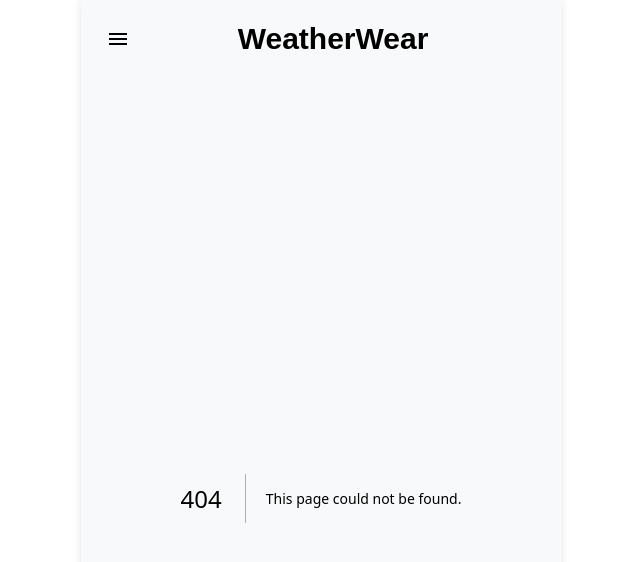
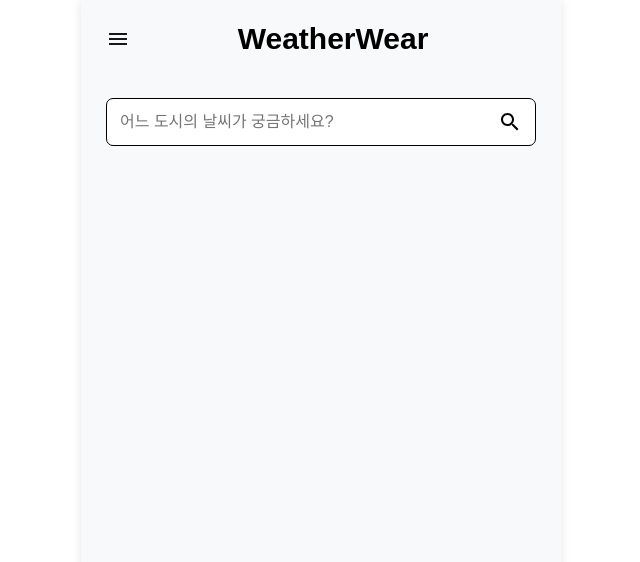
Before and after one commit to msuhyeon/weather-wear, a Next.js app: page /search in a window 1280 px wide. Before the commit this address had no page. Shown: the top 562 px of the page, without its empty margins (319-959 px from the left). Built offline with nearby package versions, Linux system fonts and the light colour scheme.

Commit message:
feat: 도시명으로 검색해서 좌표 가져오는 기능 추가(WIP)

```diff
--- /dev/null
+++ b/app/api/geocode/route.ts
@@ -0,0 +1,28 @@
+import { NextRequest, NextResponse } from "next/server";
+const API_KEY = process.env.API_KEY;
+
+export async function GET(req: NextRequest) {
+  const { searchParams } = new URL(req.url);
+  const city = searchParams.get("city");
+
+  try {
+    const response = await fetch(
+      `http://api.openweathermap.org/geo/1.0/direct?q=${city}&limit=5&appid=${API_KEY}`
+    );
+
+    if (!response.ok) {
+      throw new Error(
+        `좌표 요청 실패: ${response.status} ${response.statusText}`
+      );
+    }
+
+    const coordinates = await response.json();
+
+    return NextResponse.json(coordinates);
+  } catch (error) {
+    return NextResponse.json(
+      { error: (error as Error).message },
+      { status: 500 }
+    );
+  }
+}
--- a/app/layout.module.css
+++ b/app/layout.module.css
@@ -32,6 +32,7 @@
   text-align: center;
   font-size: 30px;
   font-weight: 600;
+  color: #000;
 }
 
 .headerContent {
--- a/app/page.tsx
+++ b/app/page.tsx
@@ -9,9 +9,9 @@ export default function Home() {
       <Link href="/recommendation" className={styles.recommendButton}>
         날씨에 맞는 옷차림 추천 받기 👀
       </Link>
-      <button className={styles.recommendButton}>
+      <Link href="/search" className={styles.recommendButton}>
         다른 지역의 날씨도 알아볼까요? 🌍
-      </button>
+      </Link>
     </>
   );
 }
--- /dev/null
+++ b/app/search/page.tsx
@@ -0,0 +1,56 @@
+"use client";
+
+import { useState } from "react";
+import styles from "./styles.module.css";
+import { getCoordinates } from "@/lib/geoUtils";
+import SearchIcon from "@mui/icons-material/Search";
+import CancelIcon from "@mui/icons-material/Cancel";
+export default function Search() {
+  const [cityInput, setCityInput] = useState("");
+  const [cityList, setCityList] = useState<any[]>([]);
+
+  const handleSearch = async () => {
+    const response = await getCoordinates(cityInput);
+    setCityList(response);
+  };
+
+  const handleChange = (e: React.ChangeEvent<HTMLInputElement>) => {
+    setCityInput(e.target.value);
+  };
+
+  const handleReset = () => {
+    setCityInput("");
+  };
+
+  return (
+    <div>
+      <fieldset className={styles.innerForm}>
+        <input
+          type="text"
+          className={styles.inputForm}
+          placeholder="어느 도시의 날씨가 궁금하세요?"
+          title="도시 이름 검색  "
+          value={cityInput}
+          onChange={handleChange}
+        />
+        {cityInput.length > 0 && (
+          <button className={styles.resetButton} onClick={handleReset}>
+            <CancelIcon />
+          </button>
+        )}
+        <button className={styles.searchButton} onClick={handleSearch}>
+          <SearchIcon />
+        </button>
+      </fieldset>
+      {cityList && (
+        <ul className={styles.locationList}>
+          {cityList.map((item, index) => (
+            <li className={styles.location} key={index}>
+              <button type="button">{item.local_names.ko}</button>
+            </li>
+          ))}
+        </ul>
+      )}
+    </div>
+  );
+}
--- /dev/null
+++ b/app/search/styles.module.css
@@ -0,0 +1,36 @@
+.innerForm {
+  display: flex;
+  padding: 11px 13px;
+  border: 1px solid #000;
+  background: #fff;
+  border-radius: 7px;
+  width: 100%;
+}
+
+.inputForm {
+  border: none;
+  width: 800%;
+  font-size: 1rem;
+}
+
+.resetButton,
+.searchButton {
+  width: 30px;
+  display: flex;
+  justify-content: flex-end;
+  border: none;
+  background: #fff;
+}
+
+.resetButton {
+  margin-right: 0.5rem;
+}
+
+.locationList {
+  margin-top: 2rem;
+}
+
+.location {
+  padding: 1rem;
+  border: 1px solid #000;
+}
--- a/components/carousel/styles.module.css
+++ b/components/carousel/styles.module.css
@@ -10,10 +10,12 @@
 .category {
   font-size: 1.5rem;
   font-weight: 600;
+  color: #000;
 }
 
 .desc {
   margin-top: 1rem;
   line-height: 1.5;
   font-size: 0.9rem;
+  color: #000;
 }
--- a/components/hamburgerMenu/styles.module.css
+++ b/components/hamburgerMenu/styles.module.css
@@ -39,34 +39,7 @@
   font-size: 30px;
 }
 
-.innerForm {
-  display: flex;
-  padding: 11px 13px;
-  border: 1px solid #000;
-  background: #fff;
-  border-radius: 7px;
-}
-
-.inputForm {
-  border: none;
-  width: 100%;
-}
 /*
 .resetButton {
 
 } */
-
-.resetButton,
-.searchButton {
-  width: 30px;
-  display: flex;
-  justify-content: flex-end;
-  border: none;
-  background: #fff;
-}
-
-.locationList {
-}
-
-.location {
-}
--- /dev/null
+++ b/lib/geoUtils.ts
@@ -0,0 +1,9 @@
+export async function getCoordinates(city: string) {
+  const response = await fetch(`/api/geocode?city=${city}`);
+
+  if (!response.ok) {
+    throw new Error("추천 데이터를 불러오는 데 실패했습니다.");
+  }
+
+  return response.json();
+}
```
Also changed, not shown: components/hamburgerMenu/HamburgerMenu.tsx (+1 -15 lines), components/result/Result.tsx (+7 -0 lines), lib/utils.ts (deleted, +0 -13 lines).
